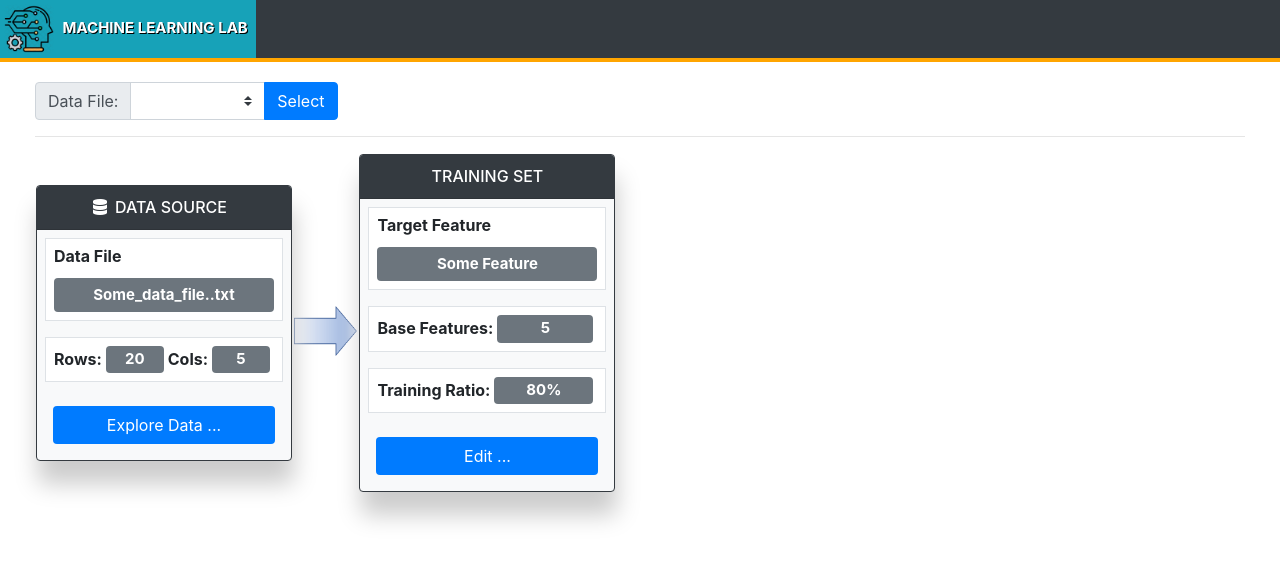
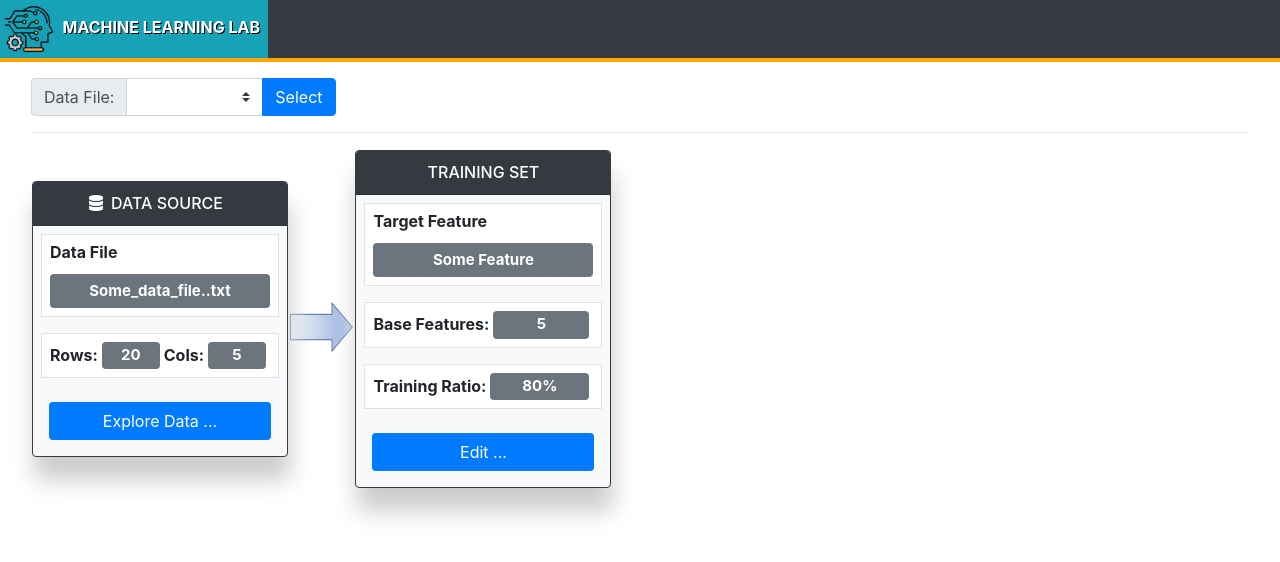
Before and after one commit to pambe525/MLWebLab, a Django app: page / in a window 1280 px wide. Shown: the top 562 px of the page. Run offline with Django 3.2, Linux system fonts and the light colour scheme; lists and menus that the app fills with data are empty; some libraries are stand-ins or nearby versions.

Commit message:
Completely elominated need for style sheet

```diff
--- a/static/css/stylesheet.css
+++ /dev/null
@@ -1,19 +0,0 @@
-/* Add a black background color to the top navigation */
-
-.logo-text {
-	color: white;
-	text-shadow: 1px 1px black;
-	font-size: 15px;
-	font-weight: bold;
-}
-
-/* Style page content */
-.main {
-  padding: 20px;
-}
-
-/* On smaller screens, where height is less than 450px, change the style of the sidebar (less padding and a smaller font size) */
-@media screen and (max-height: 450px) {
-  .sidenav {padding-top: 15px;}
-  .sidenav a {font-size: 18px;}
-}
--- a/templates/base.html
+++ b/templates/base.html
@@ -7,7 +7,6 @@
     <meta name="viewport" content="width=device-width, initial-scale=1, shrink-to-fit=no">
     <link rel="stylesheet" href="https://maxcdn.bootstrapcdn.com/bootstrap/4.0.0/css/bootstrap.min.css" integrity="sha384-Gn5384xqQ1aoWXA+058RXPxPg6fy4IWvTNh0E263XmFcJlSAwiGgFAW/dAiS6JXm" crossorigin="anonymous">
 	<link rel="stylesheet" href="https://use.fontawesome.com/releases/v5.7.0/css/all.css" integrity="sha384-lZN37f5QGtY3VHgisS14W3ExzMWZxybE1SJSEsQp9S+oqd12jhcu+A56Ebc1zFSJ" crossorigin="anonymous">
- 	<link rel="stylesheet" href="{% static 'css/stylesheet.css' %}">
     <title>Machine Learning Lab</title>
   </head>
   <body>
@@ -17,7 +16,7 @@
 	    <!-- Logo & title -->
 	    <div class="badge-info p-1 col-*" style="border-bottom:4px solid orange;">
 			<img src="{% static 'images/machine-learning-icon.png' %}" width="50px" />
-			<span class="logo-text p-1">MACHINE LEARNING LAB</span>
+			<span class="text-white font-weight-bold h6 p-1" style="text-shadow:1px 1px black">MACHINE LEARNING LAB</span>
 	    </div>
 	   <!-- Logo & title -->
 
@@ -28,7 +27,7 @@
     <!-- /Top header -->
 
     <!-- Main Content -->
-    <div class="main">
+    <div class="p-3">
 	  <h4>{% block home_content %}{% endblock %}</h4>
     </div>
     <!-- /Main Content -->
```
